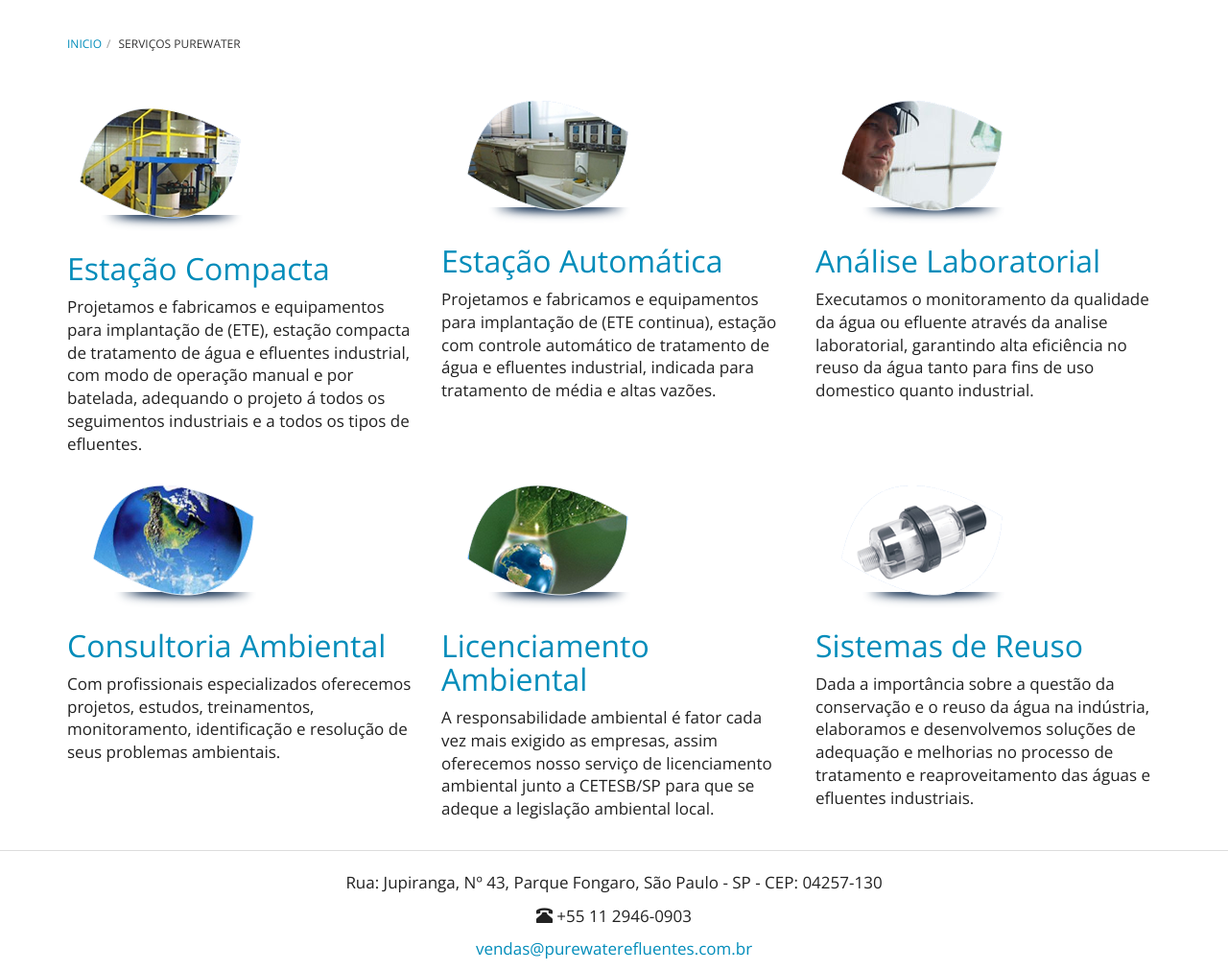
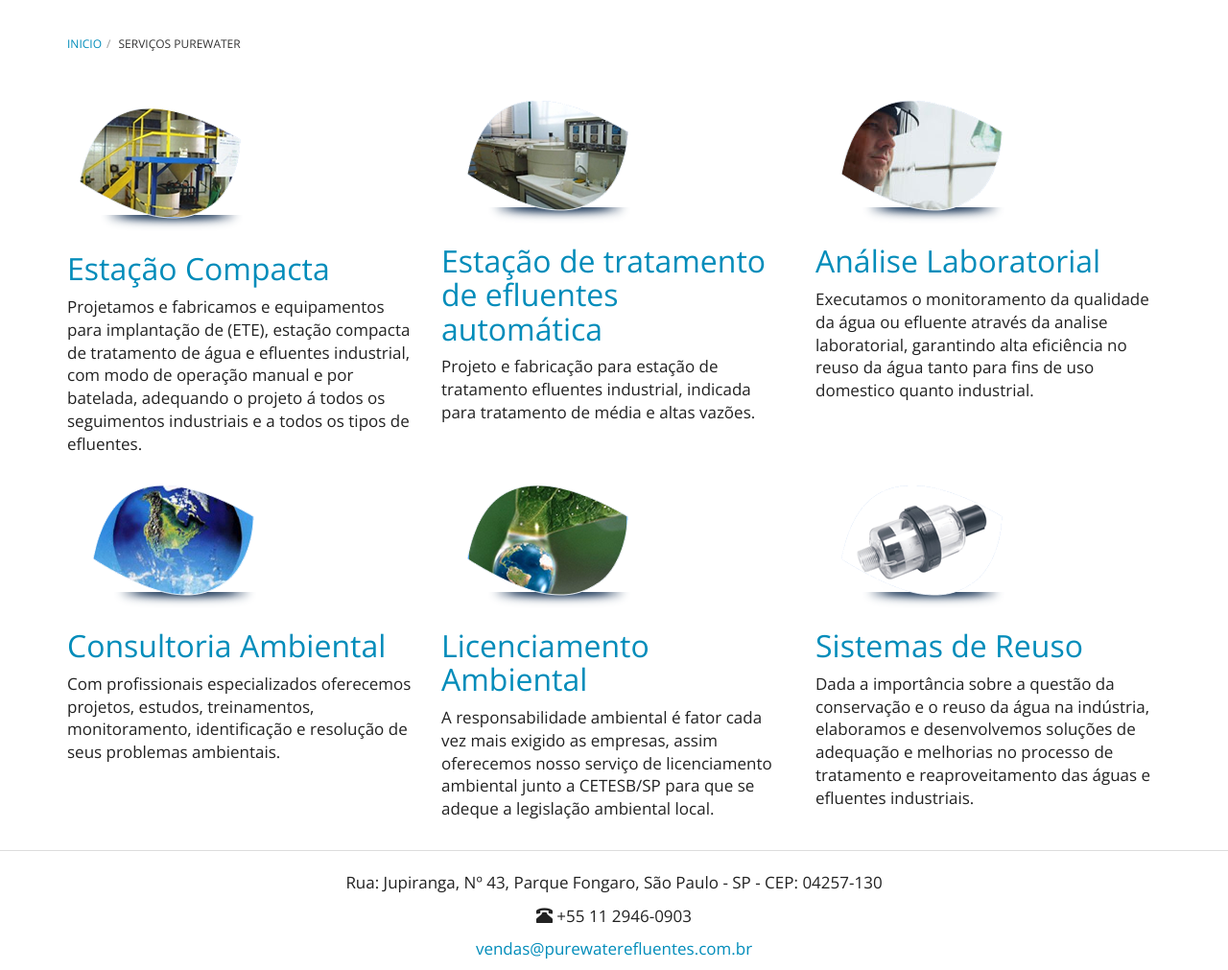
Before and after one commit to purewaterefluentes/purewaterefluentes.github.io, a Jekyll site: the page built from servicos/index.html, in a window 1280 px wide and 1305 px high. Shown: the part 294-1305 px from the top of the window at 96% size. Built offline with Jekyll 4.4.1, drawn with Linux system fonts in a browser that asks for light colours; nearby versions of some CDN libraries; library files that are not in the unit come from our copies.

Commit message:
Update index.html

```diff
--- a/servicos/index.html
+++ b/servicos/index.html
@@ -13,8 +13,8 @@ subtitle: Assessoria, consultoria e soluções ambientais e tratamento de efluen
         </div>
         <div class="col-md-4">
           <img src="../website/images/icon_ete_automatica.png" alt="ETE Compacta" class="img-responsive" />
-          <a href="estacao-tratamento-efluentes-automatica.html"><h2>Estação Automática</h2></a>
-          <p>Projetamos e fabricamos e equipamentos para implantação de (ETE continua), estação com controle automático de tratamento de água e efluentes industrial, indicada para tratamento de média e altas vazões.</p>
+          <a href="estacao-tratamento-efluentes-automatica.html"><h2>Estação de tratamento de efluentes automática</h2></a>
+          <p>Projeto e fabricação para estação de tratamento efluentes industrial, indicada para tratamento de média e altas vazões.</p>
         </div>
         <div class="col-md-4">
           <img src="../website/images/icon_analise_laboratorial.png" alt="ETE Compacta" class="img-responsive" />
```
